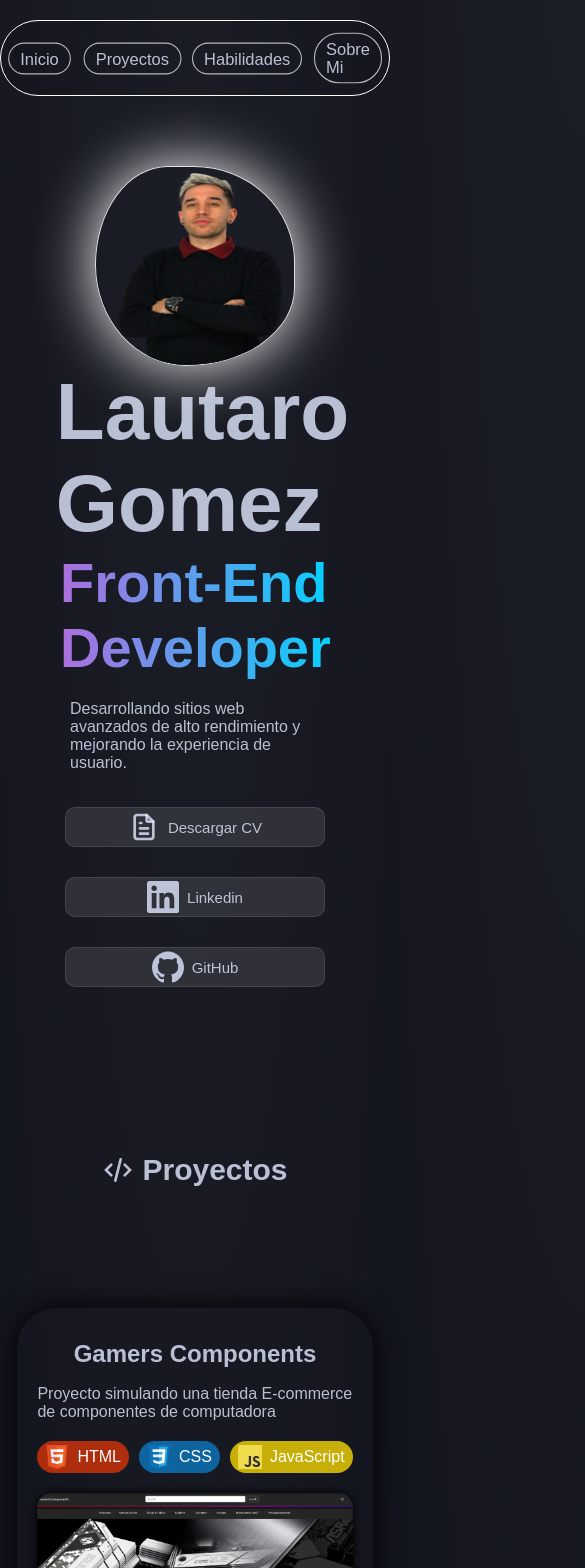
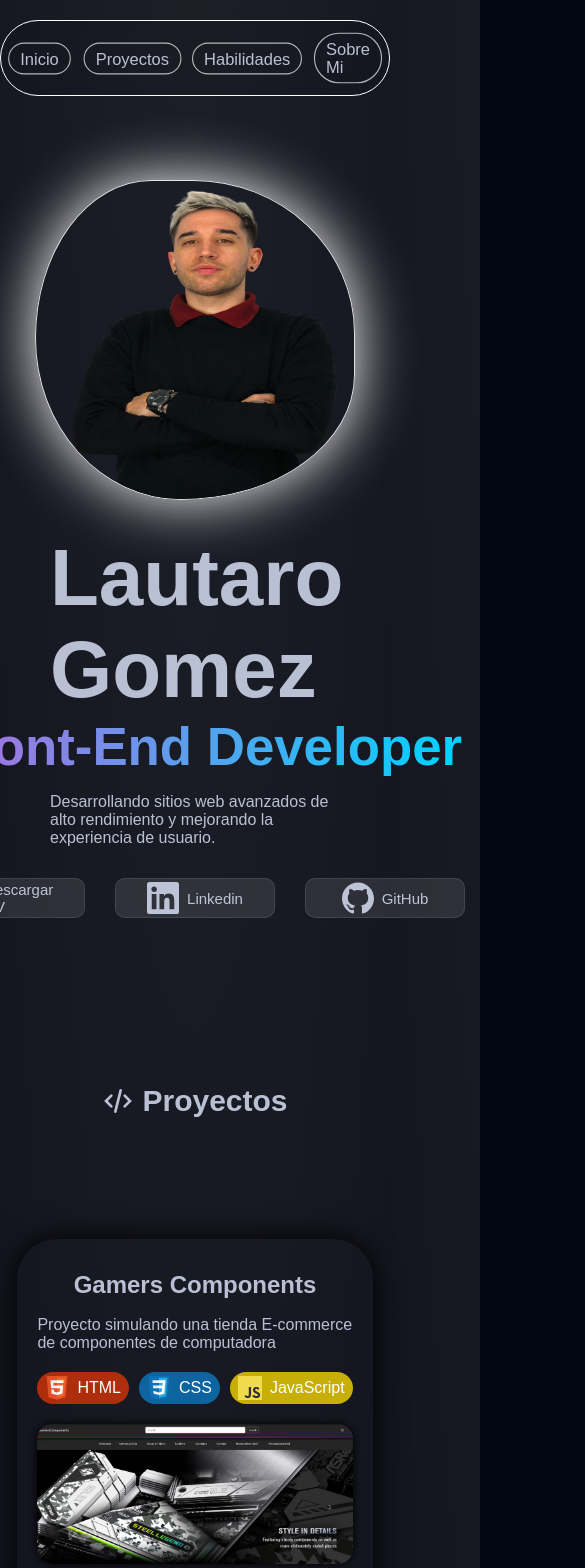
Before and after one commit to LauutiGomez/Porfolio, a React (Vite) app: page / in a window 390 px wide. Shown: the top 1568 px of the page, 585 px wide, since content can reach past the window. Built offline with nearby package versions, Linux system fonts and the light colour scheme.

Commit message:
se modificaron las media query, falta terminarlo aun y tambien se agrego el repositorio y el deploy del proyecto ToDo-List

```diff
--- a/src/components/about/About.jsx
+++ b/src/components/about/About.jsx
@@ -25,8 +25,8 @@ export const About = () => {
   }, [""]);
 
   return (
-    <section ref={sectionAbout}>
-      <h2 className="title-skills" id="about">
+    <section className="section-about-me" ref={sectionAbout}>
+      <h2 className="title-about-me" id="about">
         <svg
           xmlns="http://www.w3.org/2000/svg"
           width="24"
@@ -42,8 +42,8 @@ export const About = () => {
         </svg>
         Sobre mi
       </h2>
-      <article className="article-aboutme">
-        <div className="container-parrafos-aboutme">
+      <article className="article-about-me">
+        <div className="container-parrafos-about-me">
           <p>
             ¡Hola 👋🏻! Mi nombre es Lautaro, tengo 28 años y soy de la vibrante
             ciudad de Buenos Aires, Argentina.
--- a/src/components/about/styles.css
+++ b/src/components/about/styles.css
@@ -1,9 +1,9 @@
-.article-aboutme{
+.article-about-me{
       display: flex;
       align-items: center;
       padding-bottom: 50px;
 
-    .container-parrafos-aboutme{
+    .container-parrafos-about-me{
       margin-top: 50px;
     }
 
@@ -25,17 +25,25 @@
     }
   }
 
-  @media (max-width: 990px){
-    .article-aboutme {
-      padding-right: 20px;
-
+  @media screen and (max-width: 1080px){
+    .section-about-me{
+    display: flex;
+    flex-direction: column;
+    justify-content: center;
+    align-items: center;
+    .article-about-me {
+      flex-direction: column-reverse;
       img{
         margin-top: 50px;
       }
+      .container-parrafos-about-me{
+      width: 30rem;
+      }
     }
   }
+  }
 
-  @media (max-width: 390px){
+  /* @media screen and (max-width: 480px){
     .article-aboutme{
       display: flex;
       flex-direction: column-reverse;
@@ -53,4 +61,4 @@
       }
 
     }
-  }
+  } */
--- a/src/components/home/Home.jsx
+++ b/src/components/home/Home.jsx
@@ -34,7 +34,7 @@ export const Home = () => {
           mejorando la experiencia de usuario.
         </p>
         <nav className="container-buttoms-home">
-          <button className="button-cv">
+          <a className="button-cv">
             <span className="button-content-cv">
               <svg
                 xmlns="http://www.w3.org/2000/svg"
@@ -54,7 +54,7 @@ export const Home = () => {
               </svg>
               Descargar CV
             </span>
-          </button>
+          </a>
           <a
             href="https://www.linkedin.com/in/lautarogomez/"
             className="button-Linkedin"
--- a/src/components/home/styles.css
+++ b/src/components/home/styles.css
@@ -8,7 +8,7 @@
   }
 
   .home-aboutme {
-    max-width: 780px;
+    width: 45rem;
   }
 
   .home-aboutme > h1,
@@ -28,6 +28,7 @@
     background-clip: text;
     color: transparent;
     font-size: 50px;
+    padding-bottom: 1rem;
   }
 
   @keyframes teclear {
@@ -45,10 +46,10 @@
     }
   }
 
-  .home-aboutme > p,
-  button {
-    padding-right: 150px;
-    margin: 15px;
+  .home-aboutme > p{
+    margin-left: 15px;
+    max-width: 35rem;
+    padding-bottom: 1rem;
   }
 
   .home-img > img {
@@ -122,7 +123,7 @@
     background-color: rgb(255 255 255 / 0%);
   }
 
-  @media (max-width: 990px){
+  /* @media (max-width: 990px){
     .section-home{
       display: flex;
       flex-direction: column-reverse;
@@ -158,8 +159,15 @@
     }
   }
   }
+   */
 
-  @media (max-width: 390px){
+  /* @media screen and (max-width: 1080px) {
+    .section-home{
+      max-width: 50rem;
+    }
+  }
+
+  @media screen and (max-width: 480px){
     .section-home {
       padding-top: 50px;
       width: 300px;
@@ -189,4 +197,74 @@
         }
       }
     }
+  } */
+
+  @media screen and (max-width: 1080px) {
+    .section-home{
+      flex-direction: column-reverse;
+      align-items: center;
+      justify-content: center;
+      padding-top: 2rem;
+      max-width: 38rem;
+
+      .home-img{
+        display: flex;
+        justify-content: center;
+        align-items: center;
+        padding: 2rem 0rem;
+        img{
+          height: 20rem;
+          width: 20rem;
+        }
+      }
+
+      .home-aboutme{
+        display: flex;
+        flex-direction: column;
+        justify-content: center;
+        align-items: center;
+
+        h3{
+          text-align: start;
+          font-size: 3.3rem;
+        }
+      }
+
+      .container-buttoms-home{
+
+        a{
+          width: 10rem;
+        }
+      }
+    }
   }
+
+  @media screen and (max-width: 720px){
+    .section-home{
+      max-width: 38rem;
+
+      .home-img{
+        display: flex;
+        justify-content: center;
+        align-items: center;
+        padding: 2rem 0rem;
+        img{
+          height: 20rem;
+          width: 20rem;
+        }
+      }
+
+      .home-aboutme{
+        width: 20rem;
+        display: flex;
+        flex-direction: column;
+        justify-content: center;
+        align-items: center;
+
+        h3{
+          text-align: start;
+          font-size: 3.3rem;
+        }
+      }
+    }
+  }
--- a/src/components/navbar/styles.css
+++ b/src/components/navbar/styles.css
@@ -53,7 +53,7 @@ text-yellow-500 {
   color: purple;
 }
 
-@media (max-width: 990px) {
+/* @media screen and (max-width: 1024px) {
   header {
     display: flex;
     flex-direction: column-reverse;
@@ -75,4 +75,22 @@ text-yellow-500 {
 
 @media (max-width: 390px){
 
+  } */
+
+@media screen and (max-width: 1080px) {
+  header {
+    display: flex;
+    align-items: center;
+    justify-content: center;
+    max-width: 38rem;
+
+    .navBar{
+      width: inherit;
+    ul{
+      width: inherit;
+      justify-content: center;
+      align-items: center;
+    }
+    }
   }
+}
--- a/src/components/projects/Projects.jsx
+++ b/src/components/projects/Projects.jsx
@@ -44,15 +44,15 @@ export const Projects = () => {
         </svg>
         Proyectos
       </h2>
-      <ul>
-        {dataProyects.map((proyect, i) => {
+      <ul className="container-proyects">
+        {dataProyects.map((proyect) => {
           const { img, title, description, deploy, repo, tags, id } = proyect;
           return (
             <li className="container-proyect" key={id}>
               <h2>{title}</h2>
               <p>{description}</p>
               <ul className="container-project-tags">
-                {tags.map((tag, i) => {
+                {tags.map((tag) => {
                   const {id, label, imageUrl, classTechnology} = tag
                   return (
                   <li key={id} className={`container-tag-${classTechnology}`}>
--- a/src/components/projects/styles.css
+++ b/src/components/projects/styles.css
@@ -150,7 +150,6 @@
     flex-direction: column;
     justify-content: center;
     align-items: center;
-    padding: 0px 100%;
   }
 
   .container-proyect{
@@ -161,3 +160,19 @@
 
   }
 }
+
+@media screen and (max-width: 1080px) {
+  .section-cards-proyects{
+    .container-proyects{
+      display: flex;
+      flex-direction: column;
+      justify-content: center;
+      align-items: center;
+
+      li{
+        max-width: 38rem;
+      }
+    }
+
+  }
+}
--- a/src/components/skills/styles.css
+++ b/src/components/skills/styles.css
@@ -1,20 +1,20 @@
-.section-skills{
+.section-skills {
   padding-bottom: 150px;
 }
 
-  .container-skills{
+.container-skills {
   padding: 0.8em 1em;
   display: flex;
   flex-wrap: wrap;
   justify-content: center;
-    gap: 1.5em;
+  gap: 3rem;
   list-style: none;
 
   span {
     padding-bottom: 20px;
   }
 
-    li{
+  li {
     display: flex;
     flex-direction: column;
     justify-content: center;
@@ -23,11 +23,24 @@
     box-shadow: 0px 0px 30px black;
     width: 200px;
     height: 200px;
+
+    .icon-skills {
+      height: 3.5rem;
+      width: 3.5rem;
+    }
   }
 }
 
+@media screen and (max-width: 1080px) {
+  .section-skills {
+    display: flex;
+    flex-direction: column;
+    justify-content: center;
+    align-items: center;
 
-  .icon-skills {
-    margin: 0 20px;
-    width: 50px;
+    .container-skills {
+      gap: 4.5rem;
+      max-width: 38rem;
     }
+  }
+}
--- a/src/data/data.json
+++ b/src/data/data.json
@@ -33,8 +33,8 @@
     "title": "ToDo List",
     "img": "./src/assets/img/ToDo-List.webp",
     "description": "Aplicacion para organizar una lista de tareas a realizar",
-    "deploy": "",
-    "repo": "",
+    "deploy": "https://lauutigomez.github.io/ToDo-List/",
+    "repo": "https://github.com/LauutiGomez/ToDo-List",
     "tags":
     [{
       "id":"5",
--- a/src/index.css
+++ b/src/index.css
@@ -23,7 +23,7 @@ html {
 }
 
 .main {
-  max-width: 1024px;
+  max-width: 64rem;
   margin: auto;
 }
 
@@ -31,7 +31,8 @@ html {
 /* GENERAL TITLES STYLE */
 
 .title-skills,
-.title-proyects {
+.title-proyects,
+.title-about-me {
   font-weight: bold;
   font-size: 1.875rem;
   line-height: 2.25rem;
@@ -51,14 +52,14 @@ html {
   height: 2rem;
 }
 
-@media (max-width: 990px){
+/* @media screen and (max-width: 1080px){
   .main {
-    max-width: 690px;
+    max-width: 64rem;
     margin: auto;
   }
 }
 
-@media (max-width: 390px){
+@media screen and (max-width: 480px){
   .main{
     display: flex;
     flex-direction: column;
@@ -67,7 +68,7 @@ html {
     padding: 0px ;
 
   }
-}
+} */
 
 .active{
   a{
```
Lines whose indentation alone changed are shown as unchanged.
